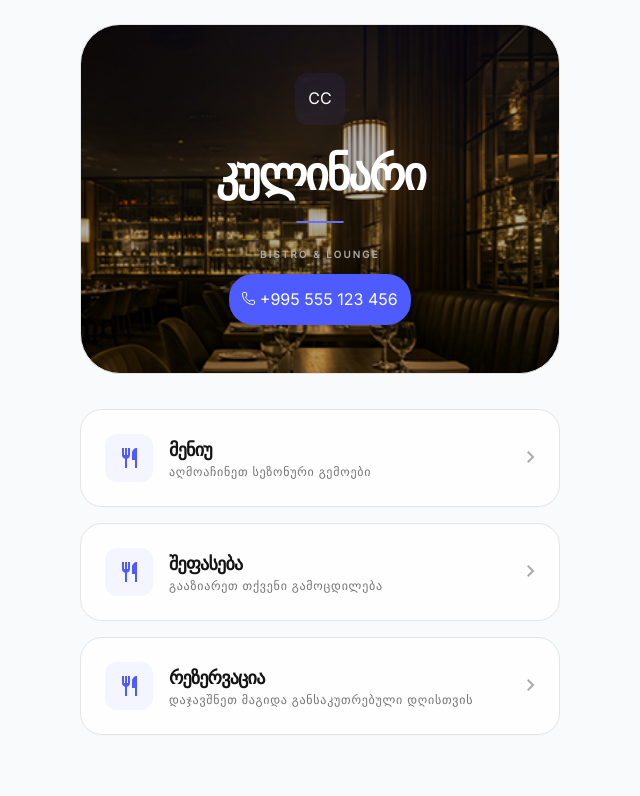
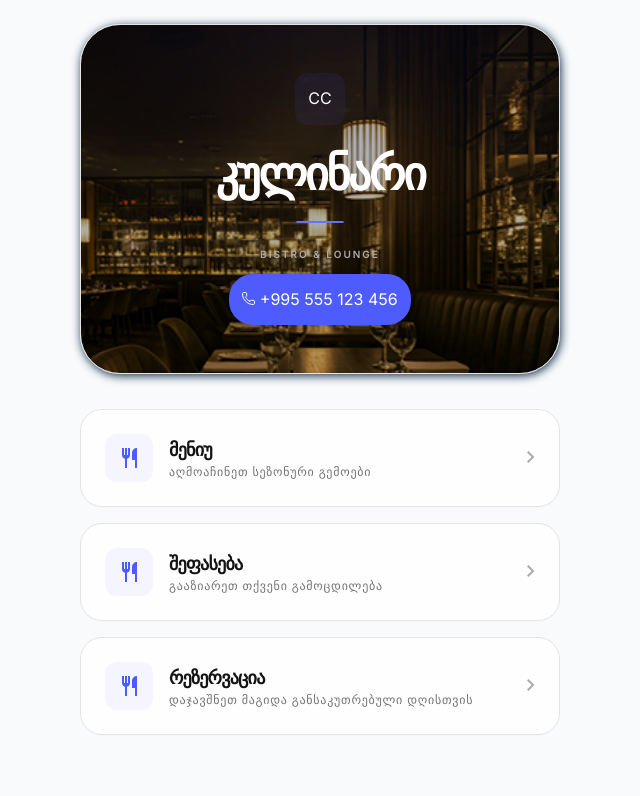
Before and after one commit to Nino5982/qr-menu, a plain HTML site: page index.html in a window 1280 px wide. In both pictures the pointer is over the element 640 px from the left and 199 px from the top of the page. Shown: the top 796 px of the page, without its empty margins (320-960 px from the left). Drawn offline with Linux system fonts and the light colour scheme; a script that the page names is missing.

Commit message:
Enhance card styles; add hover effect and center text in footer

```diff
--- a/styles/styles.css
+++ b/styles/styles.css
@@ -77,6 +77,11 @@ h3 {
     border-radius: var(--radius-lg);
     background-color: var(--card-bg);
     overflow: hidden;
+    transition: all 0.3s ease-in-out;
+}
+
+.box:hover {
+    box-shadow: 1px 2px 10px #13304e;
 }
 
 .btn {
@@ -234,6 +239,7 @@ h3 {
     letter-spacing: 1.2px;
     color: var(--footer-text-color);
     text-transform: uppercase;
+    text-align: center;
 }
 
 .social-list {
```
